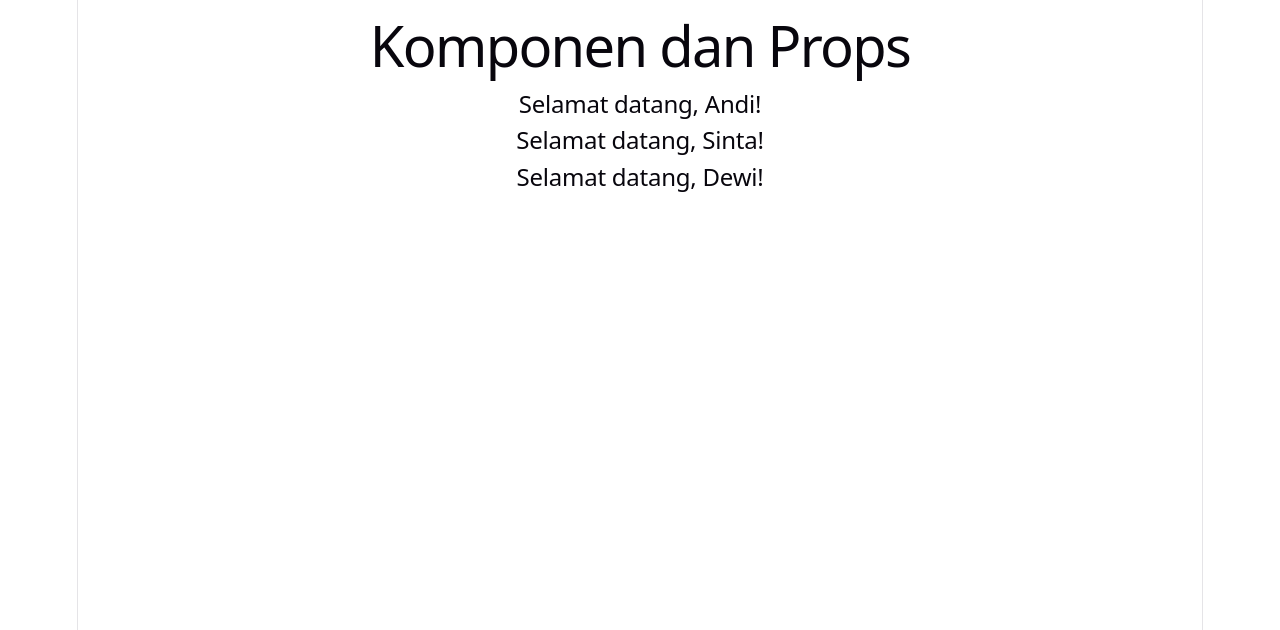
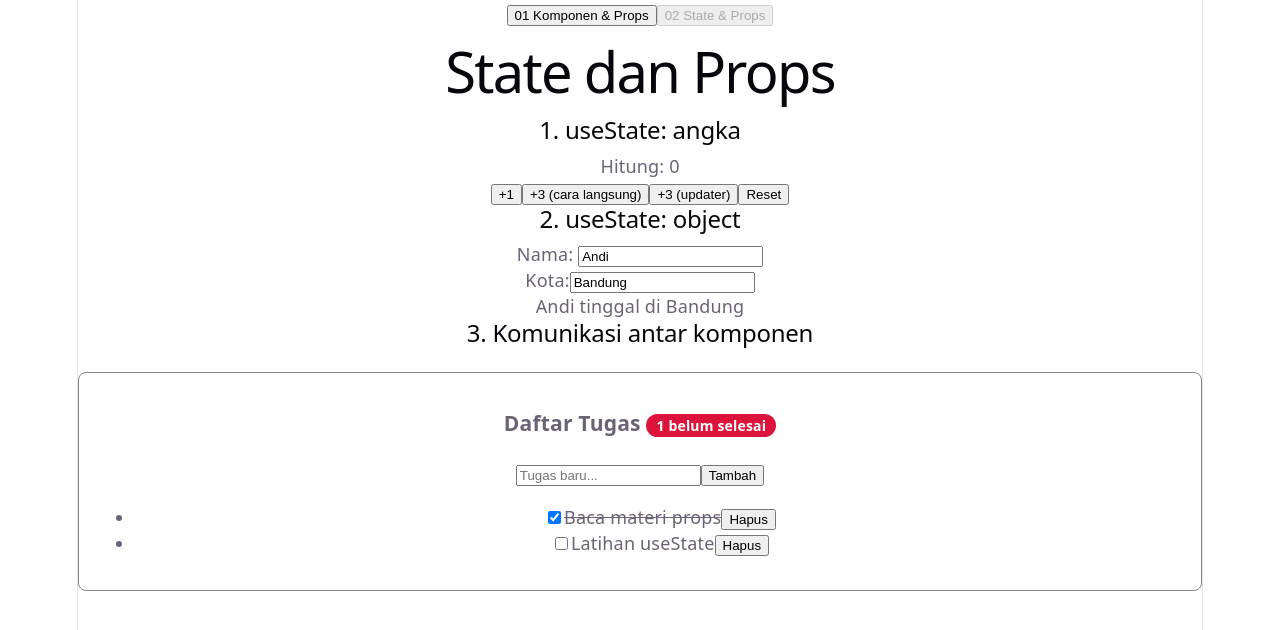
Before and after one commit to chrsvni/belajar-react, a React (Vite) app: page / in a window 1280 px wide. Shown: the top 630 px of the page. Built offline with nearby package versions, Linux system fonts and the light colour scheme.

Commit message:
materi state & props

```diff
--- a/src/App.jsx
+++ b/src/App.jsx
@@ -1,5 +1,31 @@
+import { useState } from 'react';
 import Materi01 from './Materi/01-komponen-dan-props';
+import Materi02 from './Materi/02-state-dan-props';
+
+const daftarMateri = {
+  '01 Komponen & Props': Materi01,
+  '02 State & Props': Materi02,
+};
 
 export default function App() {
-  return <Materi01 />;
+  const [aktif, setAktif] = useState('02 State & Props');
+  const MateriAktif = daftarMateri[aktif];
+
+  return (
+    <>
+      <nav>
+        {Object.keys(daftarMateri).map((nama) => (
+          <button
+            key={nama}
+            onClick={() => setAktif(nama)}
+            disabled={nama === aktif}
+          >
+            {nama}
+          </button>
+        ))}
+      </nav>
+
+      <MateriAktif />
+    </>
+  );
 }
--- /dev/null
+++ b/src/Materi/01-komponen-dan-props/Badge.jsx
@@ -0,0 +1,15 @@
+export default function Badge({ color = 'grey', children = 'Badge' }) {
+    return (
+        <span
+            style={{
+                background: color,
+                color: 'white',
+                padding: '2px 10px',
+                borderRadius: 12,
+                fontSize: 14,
+            }}
+        >
+            {children}
+        </span>
+    );
+}
--- /dev/null
+++ b/src/Materi/01-komponen-dan-props/Card.jsx
@@ -0,0 +1,14 @@
+export default function Card({ children }) {
+    return (
+        <div
+            style={{
+                border: '1px solid #888',
+                borderRadius: 8,
+                padding: 16,
+                margin: '16px 0',
+            }}
+        >
+            {children}
+        </div>
+    );
+}
--- /dev/null
+++ b/src/Materi/02-state-dan-props/Counter.jsx
@@ -0,0 +1,34 @@
+import { useState } from 'react';
+
+export default function Counter({ start = 0 }) {
+    const [count, setCount] = useState(start);
+
+    return (
+        <div>
+            <p>Hitung: {count}</p>
+
+            <button onClick={() => setCount(count + 1)}>+1</button>
+
+            <button
+                onClick={() => {
+                    setCount(count + 1);
+                    setCount(count + 1);
+                    setCount(count + 1);
+                }}>
+                +3 (cara langsung)
+            </button>
+
+            <button
+                onClick={() => {
+                    setCount((c) => c + 1);
+                    setCount((c) => c + 1);
+                    setCount((c) => c + 1);
+                }}
+            >
+                +3 (updater)
+            </button>
+
+            <button onClick={() => setCount(start)}>Reset</button>
+        </div>
+    );
+}
--- /dev/null
+++ b/src/Materi/02-state-dan-props/ProfileForm.jsx
@@ -0,0 +1,29 @@
+import { useState } from 'react';
+
+export default function ProfileForm() {
+    const [form, setForm] = useState({ nama: 'Andi', kota: 'Bandung' });
+
+    function handleChange(e) {
+        setForm({ ...form, [e.target.name]: e.target.value });
+    }
+
+    return (
+        <div>
+            <div>
+                <label>
+                    Nama:{' '}
+                    <input name="nama" value={form.nama} onChange={handleChange} />
+                </label>
+            </div>
+            <div>
+                <label>
+                    Kota:{''}
+                    <input name="kota" value={form.kota} onChange={handleChange} />
+                </label>
+            </div>
+            <p>
+                {form.nama} tinggal di {form.kota}
+            </p>
+        </div>
+    );
+}
--- /dev/null
+++ b/src/Materi/02-state-dan-props/TodoApp.jsx
@@ -0,0 +1,42 @@
+import { useState } from 'react';
+import TodoForm from './TodoForm';
+import TodoList from './TodoList';
+import Card from '../01-komponen-dan-props/Card';
+import Badge from '../01-komponen-dan-props/Badge';
+
+export default function TodoApp() {
+    const [todos, setTodos] = useState([
+        { id: 1, text: 'Baca materi props', done: true },
+        { id: 2, text: 'Latihan useState', done: false },
+    ]);
+
+    function handleAdd(text) {
+        setTodos([...todos, { id: Date.now(), text, done: false }]);
+    }
+
+    function handleToggle(id) {
+        setTodos(
+            todos.map((t) => (t.id === id ? { ...t, done: !t.done } : t))
+        )
+    }
+
+    function handleDelete(id) {
+        setTodos(todos.filter((t) => t.id !== id));
+    }
+
+    const sisa = todos.filter((t) => !t.done).length;
+
+    return (
+        <Card>
+            <h3>
+                Daftar Tugas <Badge color="crimson">{sisa} belum selesai</Badge>
+            </h3>
+            <TodoForm onAdd={handleAdd} />
+            <TodoList
+                todos={todos}
+                onToggle={handleToggle}
+                onDelete={handleDelete}
+            />
+        </Card>
+    );
+}
--- /dev/null
+++ b/src/Materi/02-state-dan-props/TodoForm.jsx
@@ -0,0 +1,23 @@
+import { useState } from "react";
+
+export default function TodoForm({ onAdd }) {
+    const [text, setText] = useState('');
+
+    function handleSubmit(e) {
+        e.preventDefault();
+        if (text.trim() === '') return;
+        onAdd(text.trim());
+        setText('');
+    };
+
+    return (
+        <form onSubmit={handleSubmit}>
+            <input
+                value={text}
+                onChange={(e) => setText(e.target.value)}
+                placeholder="Tugas baru..."
+            />
+            <button type="submit">Tambah</button>
+        </form>
+    )
+}
--- /dev/null
+++ b/src/Materi/02-state-dan-props/TodoItem.jsx
@@ -0,0 +1,17 @@
+export default function TodoItem({ todo, onToggle, onDelete }) {
+    return (
+        <li>
+            <label
+                style={{ textDecoration: todo.done ? 'line-through' : 'none' }}
+            >
+                <input
+                    type="checkbox"
+                    checked={todo.done}
+                    onChange={() => onToggle(todo.id)}
+                />
+                {todo.text}
+            </label>{''}
+            <button onClick={() => onDelete(todo.id)}>Hapus</button>
+        </li>
+    )
+}
--- /dev/null
+++ b/src/Materi/02-state-dan-props/TodoList.jsx
@@ -0,0 +1,20 @@
+import TodoItem from "./TodoItem";
+
+export default function TodoList({ todos, onToggle, onDelete }) {
+    if (todos.length === 0) {
+        return <p>Belum ada tugas.</p>;
+    }
+
+    return (
+        <ul>
+            {todos.map((todo) => (
+                <TodoItem
+                    key={todo.id}
+                    todo={todo}
+                    onToggle={onToggle}
+                    onDelete={onDelete}
+                />
+            ))}
+        </ul>
+    );
+}
--- /dev/null
+++ b/src/Materi/02-state-dan-props/index.jsx
@@ -0,0 +1,20 @@
+import Counter from "./Counter";
+import ProfileForm from "./ProfileForm";
+import TodoApp from './TodoApp';
+
+export default function Materi02() {
+    return (
+        <>
+            <h1>State dan Props</h1>
+
+            <h2>1. useState: angka</h2>
+            <Counter />
+
+            <h2>2. useState: object</h2>
+            <ProfileForm />
+
+            <h2>3. Komunikasi antar komponen</h2>
+            <TodoApp />
+        </>
+    );
+}
```
